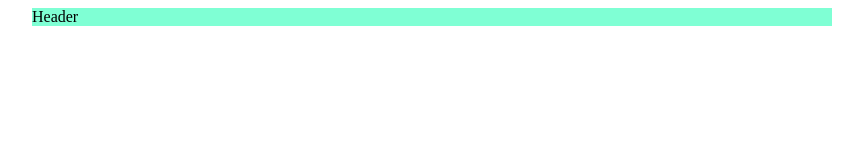
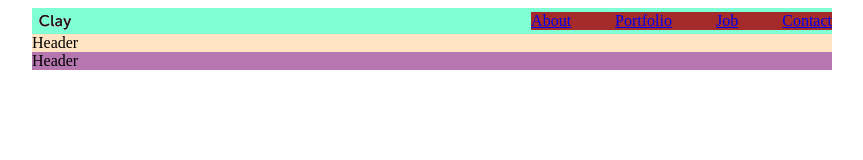
Before and after one commit to NerijusBun/09-kosmonautas, a website: page index.html in a window 1280 px wide. Shown: the whole page, without its empty margins (208-1071 px from the left). Drawn offline with Linux system fonts and the light colour scheme.

Commit message:
Header style

```diff
--- a/index.html
+++ b/index.html
@@ -5,18 +5,47 @@
     <meta http-equiv="X-UA-Compatible" content="IE=edge">
     <meta name="viewport" content="width=device-width, initial-scale=1.0">
     <title>Kosmonautas</title>
+    <style>
+        header,
+        main,
+        footer {margin-left: calc(50% - 400px);
+            width: 800px}
 
-    <style>
-        header{background-color: aquamarine;
-            margin-left: calc(50% - 400px);
-            width: 800px
+        header{
+            display: flex;
+            gap: 20px;
+            align-items: center;
+            justify-content: space-between;
+            background-color: aquamarine;
+            }
 
+        main{background-color: bisque;
         }
+
+        footer{background-color: rgb(182, 119, 176);
+        }
+
+        img{}
+        nav{ background-color: brown;}
+        a{
+            margin-right: 40px;
+        }
+        a:last-child{margin-right: 0;}
 
     </style>
 </head>
 <body>
-    <header> Header</header>
+    <header>
+        <img src="./logo.png" alt="Logo">
+        <nav>
+            <a href="#">About</a>
+            <a href="#"> Portfolio</a>
+            <a href="#">Job</a>
+            <a href="#">Contact</a>
+        </nav>
+    </header>
+    <main> Header</main>
+    <footer>Header</footer>
 
 </body>
 </html>
```
Also changed, not shown: logo.png (added).
